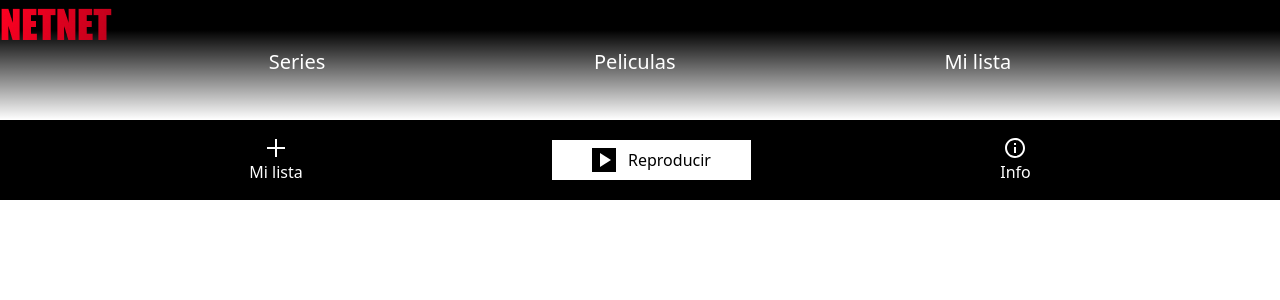
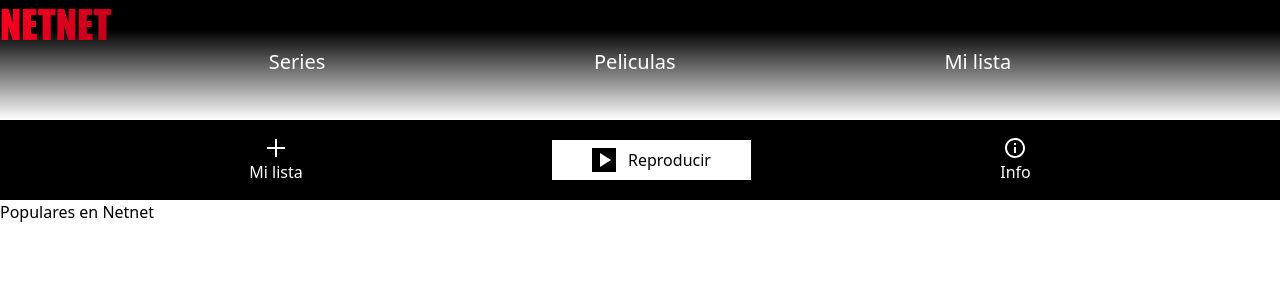
Before and after one commit to TomasAybar/PeliFinder, a React (Vite) app: page / in a window 1280 px wide. Shown: the top 300 px of the page. Built offline with nearby package versions, Linux system fonts and the light colour scheme.

Commit message:
instalacion de router dom, redux y axios

```diff
--- a/src/App.jsx
+++ b/src/App.jsx
@@ -1,5 +1,6 @@
 import Hero from './components/Hero'
 import Navbar from './components/Navbar'
+import Populares from './components/Populares'
 import './styles/index.css'
 
 function App() {
@@ -8,6 +9,7 @@ function App() {
     <>
       <Navbar />
       <Hero />
+      <Populares />
     </>
   )
 }
--- a/src/components/Populares.jsx
+++ b/src/components/Populares.jsx
@@ -2,7 +2,10 @@ import React from 'react'
 
 const Populares = () => {
   return (
-    <div>Populares</div>
+    <div>
+        <h3>Populares en Netnet</h3>
+
+    </div>
   )
 }
 
--- a/src/main.jsx
+++ b/src/main.jsx
@@ -3,8 +3,23 @@ import ReactDOM from 'react-dom/client'
 import App from './App'
 import './styles/index.css'
 
+// redux
+import { Provider } from 'react-redux';
+import { configureStore as createStore } from '@reduxjs/toolkit';
+import mainReducer from './redux/reducers/mainReducer';
+const reduxStore = createStore({ reducer: mainReducer }); // creas la nube y le pasas el MAIN REDUCER
+
+// react router dom
+import { BrowserRouter } from 'react-router-dom';
+
+
 ReactDOM.createRoot(document.getElementById('root')).render(
-  <React.StrictMode>
-    <App />
-  </React.StrictMode>
+
+  <Provider store={reduxStore}>
+
+    <BrowserRouter>
+      <App />
+    </BrowserRouter>
+
+  </Provider>
 )
--- /dev/null
+++ b/src/redux/reducers/mainReducer.jsx
@@ -0,0 +1,8 @@
+import { combineReducers } from 'redux'; // nos devuelve un objeto cuyos valores son funciones reductoras en forma de objeto
+
+
+const mainReducer = combineReducers({ // Le pasamos todos nuestros reducers
+
+})
+
+export default mainReducer;
```
Also changed, not shown: package.json (+7 -1 lines), 1 other file (tests, documents, lock files or other folders).
